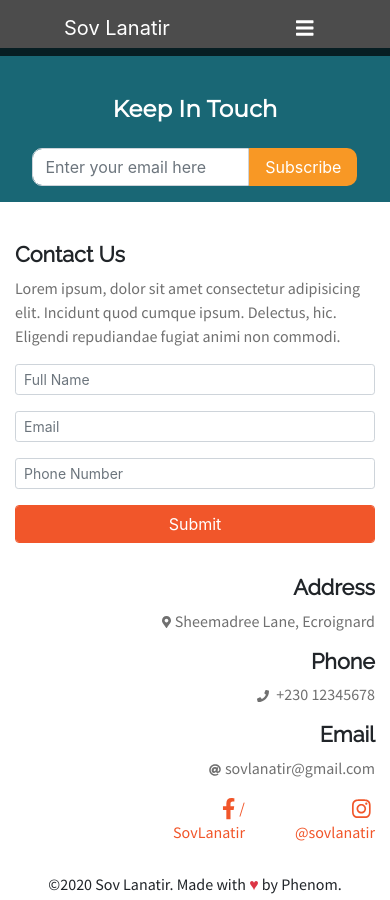
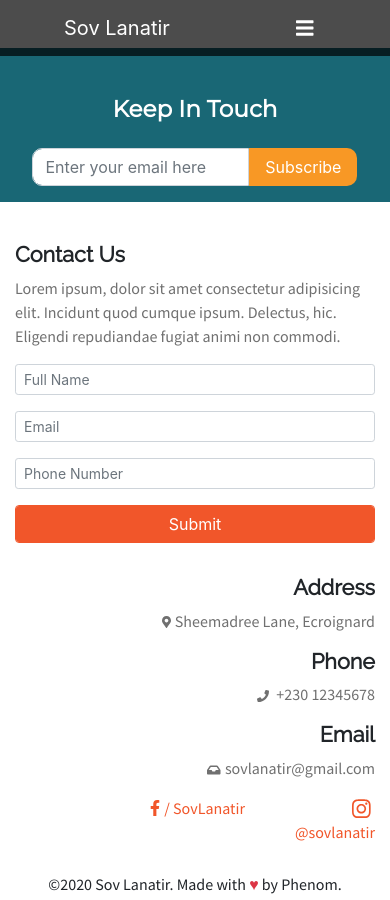
Before and after one commit to HaarshR/sln-main-website, an Angular app: page / in a window 390 px wide. Built offline with nearby package versions, Linux system fonts and the light colour scheme.

Commit message:
Added dynamic content (add, phone, email, socials)

```diff
--- a/src/app/shared/footer/footer.component.html
+++ b/src/app/shared/footer/footer.component.html
@@ -84,29 +84,29 @@
             <h4 class="font-weight-bold headr">Address</h4>
             <p class="psource text-info">
               <fa-icon [icon]="faMapMarkerAlt" class="px-1" size="xs"></fa-icon
-              >Sheemadree Lane, Ecroignard
+              >{{ address }}
             </p>
             <h4 class="font-weight-bold headr">Phone</h4>
             <p class="psource text-info">
-              <fa-icon [icon]="faPhone" class="px-1" size="xs"></fa-icon> +230
-              12345678
+              <fa-icon [icon]="faPhone" class="px-1" size="xs"></fa-icon>
+              {{ phone }}
             </p>
             <h4 class="font-weight-bold headr">Email</h4>
             <p class="psource text-info">
-              <fa-icon [icon]="faAt" class="px-1" size="xs"></fa-icon
-              >sovlanatir@gmail.com
+              <fa-icon [icon]="faInbox" class="px-1" size="xs"></fa-icon
+              >{{ email }}
             </p>
           </div>
         </div>
         <div class="row">
           <div class="offset-4 col-4 offset-md-2 col-md-5 text-warning">
-            <a class="psource text-warning"
-              ><fa-icon [icon]="faFacebook" class="px-1" size="lg"></fa-icon>/
+            <a class="psource text-warning" [href]="facebookPage"
+              ><fa-icon [icon]="faFacebook" class="px-1" size="md"></fa-icon>/
               SovLanatir</a
             >
           </div>
           <div class="col-4 col-md-5 text-warning">
-            <a class="psource text-warning"
+            <a class="psource text-warning" [href]="instagramPage"
               ><fa-icon [icon]="faInstagram" class="px-1" size="lg"></fa-icon
               >@sovlanatir</a
             >
--- a/src/app/shared/footer/footer.component.ts
+++ b/src/app/shared/footer/footer.component.ts
@@ -2,7 +2,7 @@ import { Component, OnInit } from '@angular/core';
 import {
   faPhone,
   faMapMarkerAlt,
-  faAt,
+  faInbox,
 } from '@fortawesome/free-solid-svg-icons';
 import { faInstagram, faFacebookF } from '@fortawesome/free-brands-svg-icons';
 
@@ -12,7 +12,14 @@ import { faInstagram, faFacebookF } from '@fortawesome/free-brands-svg-icons';
   styleUrls: ['./footer.component.scss'],
 })
 export class FooterComponent implements OnInit {
-  faAt = faAt;
+  // Dynamic Content
+  address = 'Sheemadree Lane, Ecroignard';
+  phone = '+230 12345678';
+  email = 'sovlanatir@gmail.com';
+  facebookPage = 'https://www.fb.com/SovLanatir';
+  instagramPage = 'https://www.instagram.com/sovlanatir/';
+
+  faInbox = faInbox;
   faMapMarkerAlt = faMapMarkerAlt;
   faPhone = faPhone;
   faInstagram = faInstagram;
```
